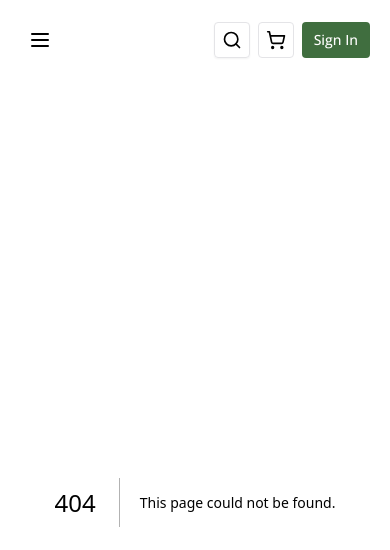
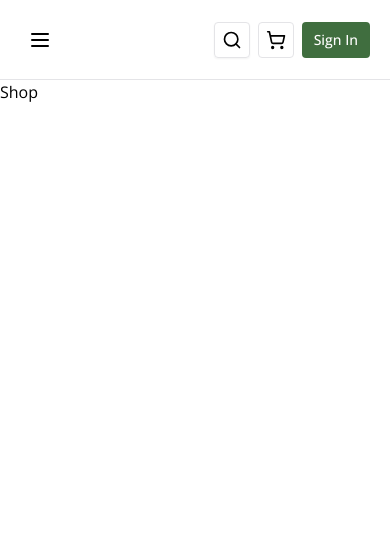
Before and after one commit to YunisAslan/Botanical-Store, a Next.js app: page /shop in a window 390 px wide. Before the commit this address had no page. Shown: the top 550 px of the page. Built offline with nearby package versions, Linux system fonts and the light colour scheme.

Commit message:
mobile nav completed

```diff
--- /dev/null
+++ b/app/shop/page.tsx
@@ -0,0 +1,7 @@
+import React from "react";
+
+function Shop() {
+  return <div>Shop</div>;
+}
+
+export default Shop;
--- a/components/Header.tsx
+++ b/components/Header.tsx
@@ -9,7 +9,7 @@ import MobileNav from "./MobileNav";
 
 function Header() {
   return (
-    <header className="flex items-center justify-between px-5 py-0 h-20 md:px-10">
+    <header className="flex items-center justify-between px-5 py-0 h-20 md:px-10 border-b border-input">
       <MobileNav />
 
       <Link href="/">
--- a/components/MobileNav.tsx
+++ b/components/MobileNav.tsx
@@ -2,7 +2,7 @@
 
 import Link from "next/link";
 import Image from "next/image";
-import { useState } from "react";
+import { useEffect, useRef, useState } from "react";
 import { Icons } from "./Icons";
 import { Button } from "./ui/Button";
 import Logo from "@/public/assets/images/logo.png";
@@ -10,10 +10,33 @@ import { cn } from "@/lib/utils";
 import { docsConfig } from "@/config/docs";
 
 function MobileNav() {
+  const btnRef = useRef<HTMLButtonElement>(null);
+  const menuRef = useRef<HTMLDivElement>(null);
   const [isOpen, setIsOpen] = useState<boolean>(false);
+
+  useEffect(() => {
+    const handleClickOutside = (e: MouseEvent) => {
+      if (
+        btnRef.current &&
+        !btnRef.current.contains(e.target as Node) &&
+        menuRef.current &&
+        !menuRef.current.contains(e.target as Node)
+      ) {
+        setIsOpen(false);
+      }
+    };
+
+    document.addEventListener("click", handleClickOutside);
+
+    return () => {
+      removeEventListener("click", handleClickOutside);
+    };
+  }, []);
+
   return (
     <>
       <Button
+        ref={btnRef}
         className="inline-flex lg:hidden"
         variant="ghost"
         size="mm"
@@ -28,8 +51,11 @@ function MobileNav() {
           isOpen && "w-full"
         )}
       >
-        <div className="w-3/4 bg-white relative border-r border-input">
-          <div className="pt-3 px-8">
+        <div
+          ref={menuRef}
+          className="w-3/4 bg-white relative border-r border-input"
+        >
+          <div className="pt-5 px-8">
             <Button
               className="absolute right-3"
               variant="ghost"
--- a/components/SearchProduct.tsx
+++ b/components/SearchProduct.tsx
@@ -27,7 +27,7 @@ function SearchProduct() {
     return () => {
       document.removeEventListener("click", handleClickOutside);
     };
-  }, [btnRef]);
+  }, []);
 
   return (
     <>
```
